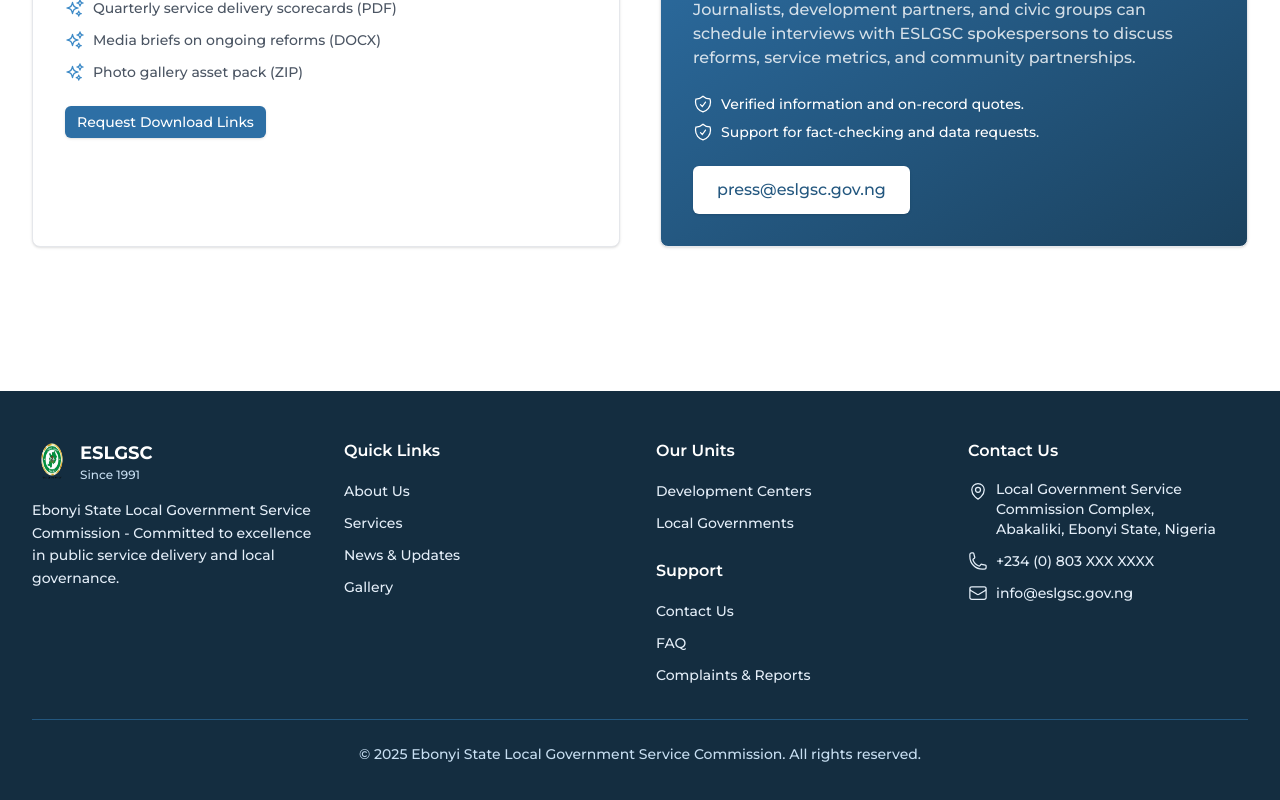
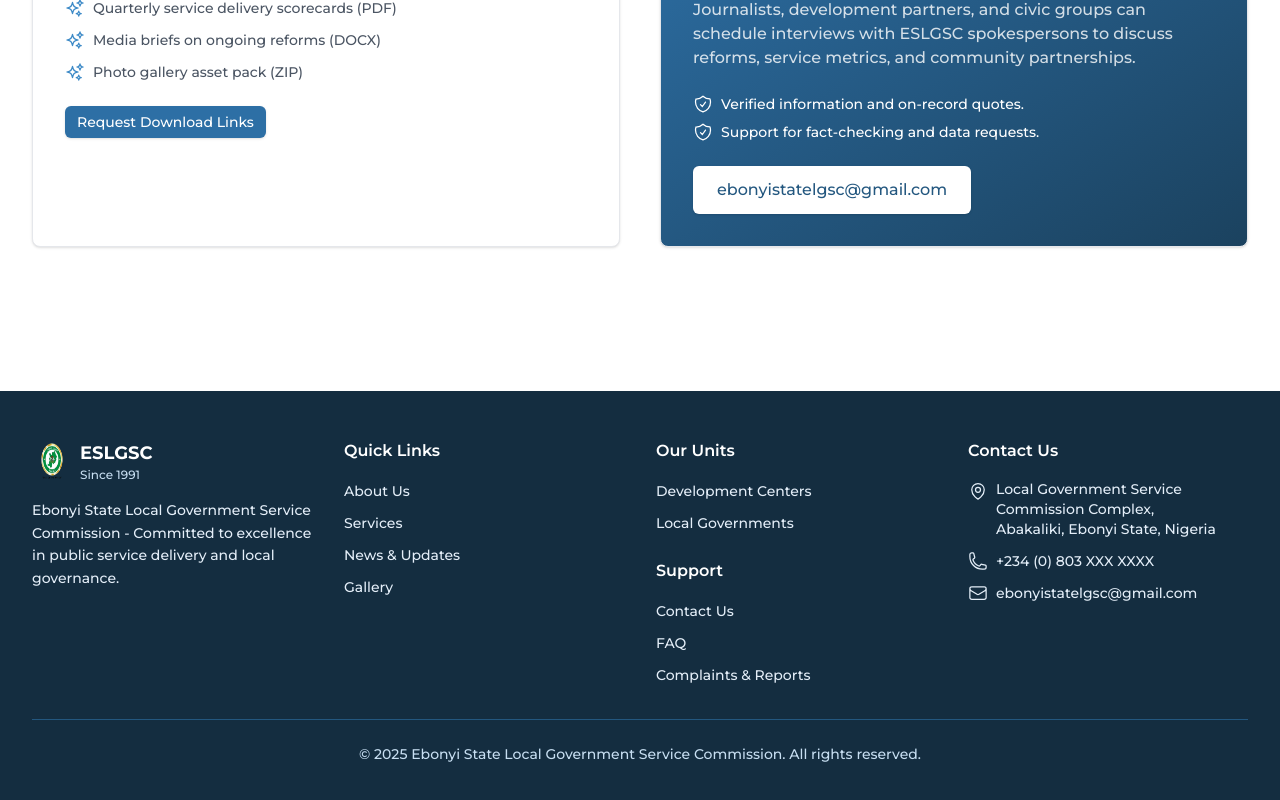
Before and after one commit to Ticoworld/commission-frontend, a React (Vite) app: page /news-and-updates in a window 1280 px wide. Shown: the part 1701-2501 px from the top of the page. Built offline with nearby package versions, Linux system fonts and the light colour scheme; no server answers.

Commit message:
fix: Update email addresses throughout the application to new contact email

```diff
--- a/src/components/layout/Footer.jsx
+++ b/src/components/layout/Footer.jsx
@@ -113,7 +113,7 @@
               </li>
               <li className="flex items-center space-x-2 text-sm text-gov-blue-100">
                 <EnvelopeIcon className="w-5 h-5 flex-shrink-0" />
-                <span>info@eslgsc.gov.ng</span>
+                <span>ebonyistatelgsc@gmail.com</span>
               </li>
             </ul>
           </div>
--- a/src/pages/Contact/index.jsx
+++ b/src/pages/Contact/index.jsx
@@ -45,7 +45,7 @@
     {
       icon: EnvelopeIcon,
       title: 'Email',
-      content: 'info@eslgsc.gov.ng'
+      content: 'ebonyistatelgsc@gmail.com'
     },
     {
       icon: ClockIcon,
--- a/src/pages/DevelopmentCenterPage/DcPage.jsx
+++ b/src/pages/DevelopmentCenterPage/DcPage.jsx
@@ -214,11 +214,11 @@
           </p>
           <Button
             as="a"
-            href="mailto:training@eslgsc.gov.ng"
+            href="mailto:ebonyistatelgsc@gmail.com"
             size="lg"
             className="bg-white text-gov-blue-700 hover:bg-gov-gray-100"
           >
-            training@eslgsc.gov.ng
+            ebonyistatelgsc@gmail.com
           </Button>
         </div>
       </section>
--- a/src/pages/LocalGovernmentPage/LocalGovernmentPage.jsx
+++ b/src/pages/LocalGovernmentPage/LocalGovernmentPage.jsx
@@ -129,7 +129,7 @@
             </p>
             <Button
               as="a"
-              href="mailto:analytics@eslgsc.gov.ng"
+              href="mailto:ebonyistatelgsc@gmail.com"
               size="lg"
               className="bg-white text-gov-blue-700 hover:bg-gov-gray-100"
             >
--- a/src/pages/NewsPage/NewsPage.jsx
+++ b/src/pages/NewsPage/NewsPage.jsx
@@ -56,7 +56,7 @@
             <Button as="a" href="#updates" size="lg">
               Browse Latest Updates
             </Button>
-            <Button as="a" href="mailto:press@eslgsc.gov.ng" variant="outline" size="lg">
+            <Button as="a" href="mailto:ebonyistatelgsc@gmail.com" variant="outline" size="lg">
               Media Enquiries
             </Button>
           </>
@@ -191,11 +191,11 @@
             </div>
             <Button
               as="a"
-              href="mailto:press@eslgsc.gov.ng"
+              href="mailto:ebonyistatelgsc@gmail.com"
               size="lg"
               className="bg-white text-gov-blue-700 hover:bg-gov-gray-100"
             >
-              press@eslgsc.gov.ng
+              ebonyistatelgsc@gmail.com
             </Button>
           </Card>
         </div>
--- a/src/pages/complaints/Complaint.jsx
+++ b/src/pages/complaints/Complaint.jsx
@@ -196,7 +196,7 @@
               </li>
               <li className="flex items-center gap-3">
                 <EnvelopeIcon className="h-5 w-5" />
-                reportdesk@eslgsc.gov.ng
+                ebonyistatelgsc@gmail.com
               </li>
               <li className="flex items-start gap-3">
                 <MapPinIcon className="mt-0.5 h-5 w-5" />
--- a/src/pages/faq/Faq.jsx
+++ b/src/pages/faq/Faq.jsx
@@ -25,7 +25,7 @@
     },
     {
       question: 'How can I contact the commission for official correspondence?',
-      answer: 'You can reach us via info@eslgsc.gov.ng, call +234 (0) 803 555 0100, or visit the ESLGSC Complex, Abakaliki. Our reception desk is open Monday to Friday, 8:00 AM – 5:00 PM.'
+      answer: 'You can reach us via ebonyistatelgsc@gmail.com, call +234 (0) 803 555 0100, or visit the ESLGSC Complex, Abakaliki. Our reception desk is open Monday to Friday, 8:00 AM – 5:00 PM.'
     }
   ],
   services: [
@@ -41,7 +41,7 @@
   complaints: [
     {
       question: 'How can I report misconduct or poor service delivery?',
-      answer: 'Submit a report through the Complaints & Reports page, email reportdesk@eslgsc.gov.ng, or call +234 (0) 803 555 0101. Anonymous tips are welcome and logged in our secure case management system.'
+      answer: 'Submit a report through the Complaints & Reports page, email ebonyistatelgsc@gmail.com, or call +234 (0) 803 555 0101. Anonymous tips are welcome and logged in our secure case management system.'
     },
     {
       question: 'What happens after I lodge a complaint?',
@@ -76,7 +76,7 @@
             <Button as="a" href="#faq-list" size="lg">
               Browse FAQs
             </Button>
-            <Button as="a" href="mailto:support@eslgsc.gov.ng" variant="outline" size="lg">
+            <Button as="a" href="mailto:ebonyistatelgsc@gmail.com" variant="outline" size="lg">
               Email support team
             </Button>
           </>
--- a/src/pages/gallery/GalleryPage.jsx
+++ b/src/pages/gallery/GalleryPage.jsx
@@ -125,7 +125,7 @@
             <Button as="a" href="#collection" size="lg">
               View Collection
             </Button>
-            <Button as="a" href="mailto:media@eslgsc.gov.ng" variant="outline" size="lg">
+            <Button as="a" href="mailto:ebonyistatelgsc@gmail.com" variant="outline" size="lg">
               Submit Media
             </Button>
           </>
@@ -256,8 +256,8 @@
                 Invite ESLGSC spokespersons for expert commentary and civic education programmes.
               </li>
             </ul>
-            <Button as="a" href="mailto:media@eslgsc.gov.ng" variant="outline" size="lg">
-              media@eslgsc.gov.ng
+            <Button as="a" href="mailto:ebonyistatelgsc@gmail.com" variant="outline" size="lg">
+              ebonyistatelgsc@gmail.com
             </Button>
           </Card>
         </div>
```
